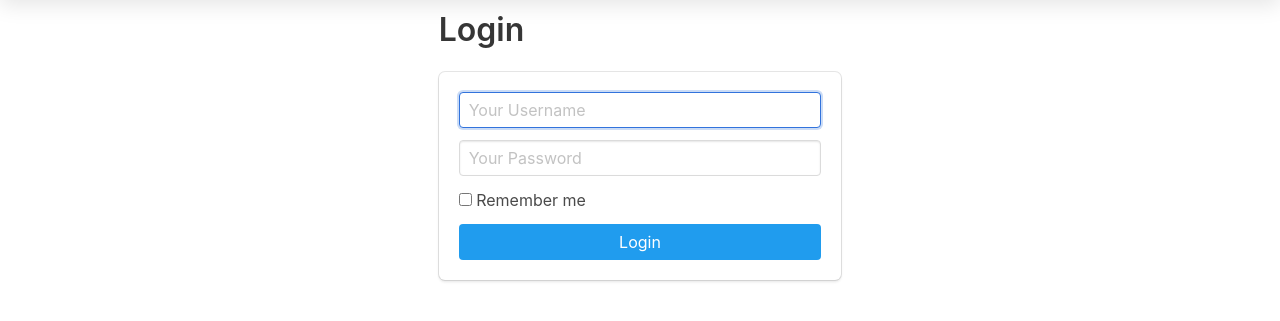
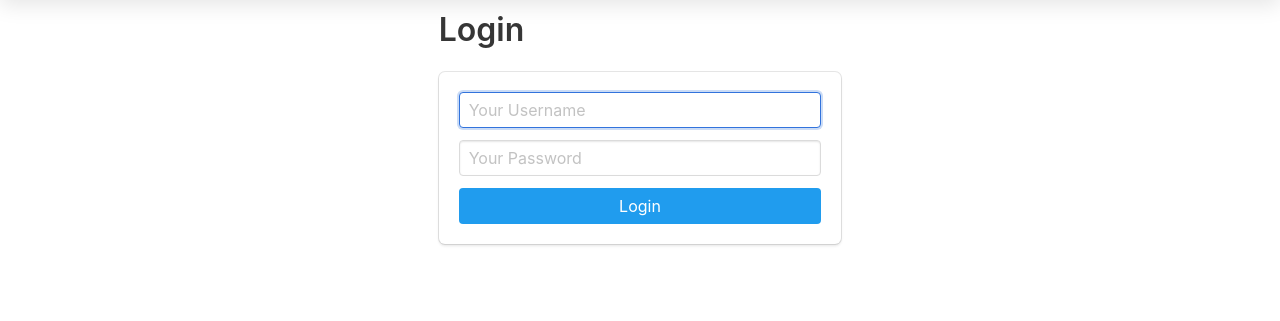
Before and after one commit to PacificPR/moviedb, a Python web app: template templates/login.html in a window 1280 px wide. Shown: the part 64-385 px from the top of the page. Run offline with Jinja, Linux system fonts and the light colour scheme; the template is opened without the code that fills it, so the values that code supplies are empty.

Commit message:
changes to login and signup pages

```diff
--- a/templates/login.html
+++ b/templates/login.html
@@ -23,12 +23,6 @@
                     <input class="input" type="password" name="password" placeholder="Your Password">
                 </div>
             </div>
-            <div class="field">
-                <label class="checkbox">
-                    <input type="checkbox">
-                    Remember me
-                </label>
-            </div>
             <button class="button is-block is-info is-fullwidth">Login</button>
         </form>
     </div>
```
Also changed, not shown: templates/signup.html (+9 -2 lines).
